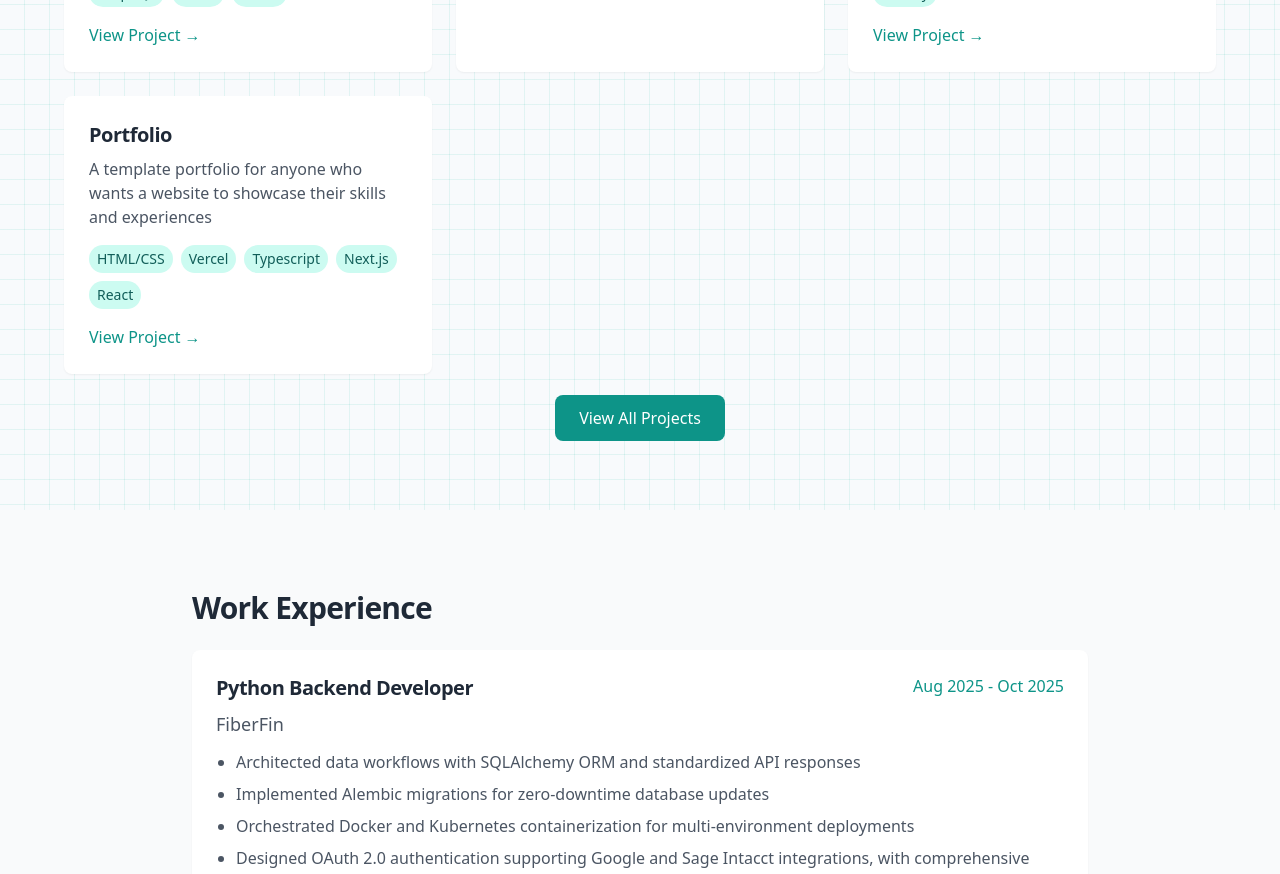
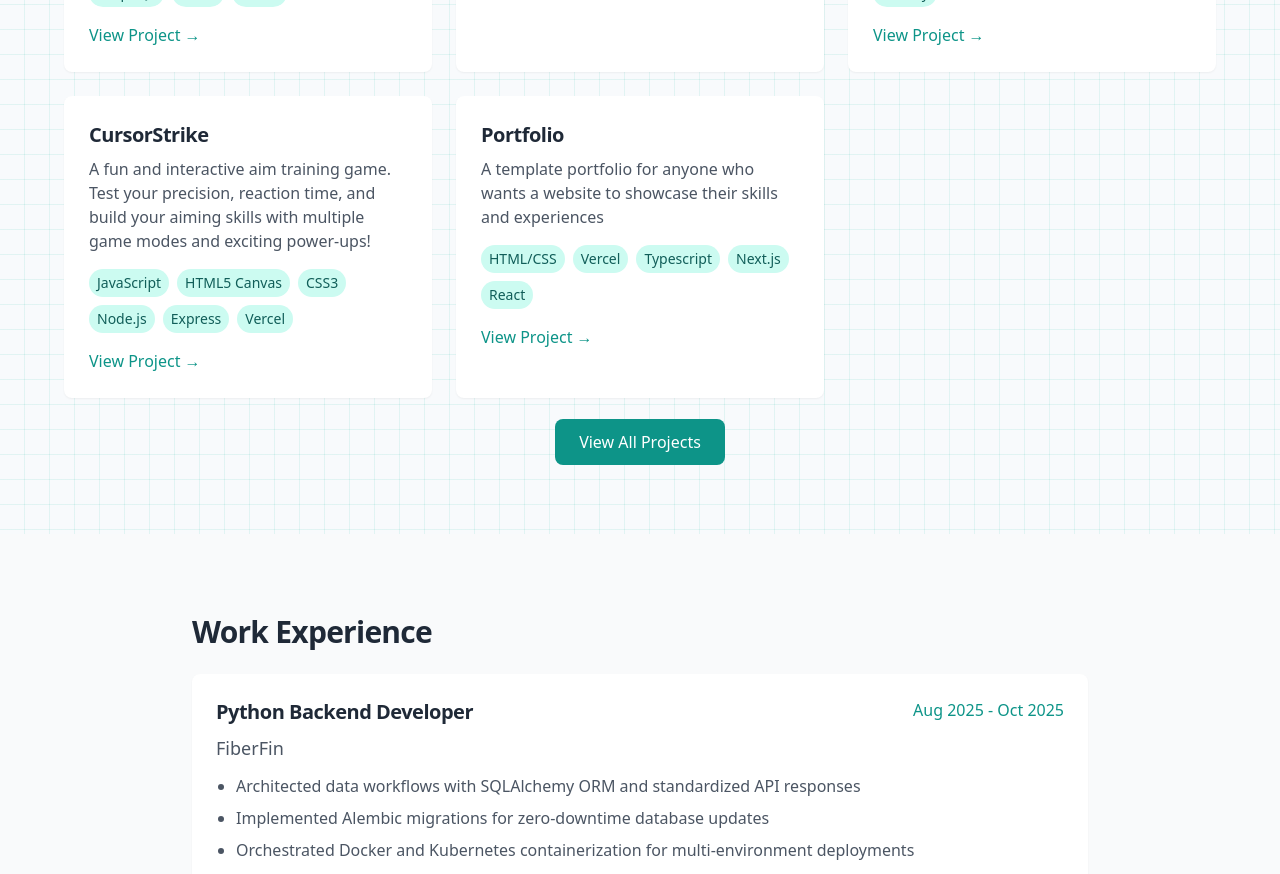
Before and after one commit to nocturnal629/portfolio, a Next.js app: page / in a window 1280 px wide. Shown: the part 1520-2394 px from the top of the page. Built offline with nearby package versions, Linux system fonts and the light colour scheme.

Commit message:
Add new project "CursorStrike" to projects list
- Introduced a new entry for "CursorStrike", an interactive aim training game.
- Included details such as description, technologies used, and project link.

```diff
--- a/src/data/projects.ts
+++ b/src/data/projects.ts
@@ -37,6 +37,12 @@ export const projects: Project[] = [
     link: "https://github.com/nocturnal625/Sierra"
   },
   {
+    title: "CursorStrike",
+    description: "A fun and interactive aim training game. Test your precision, reaction time, and build your aiming skills with multiple game modes and exciting power-ups!",
+    tech: ["JavaScript", "HTML5 Canvas", "CSS3", "Node.js", "Express", "Vercel"],
+    link: "https://github.com/nocturnal625/CursorStrike"
+  },
+  {
     title: "Portfolio",
     description: "A template portfolio for anyone who wants a website to showcase their skills and experiences",
     tech: ["HTML/CSS", "Vercel", "Typescript", "Next.js", "React"],
```
